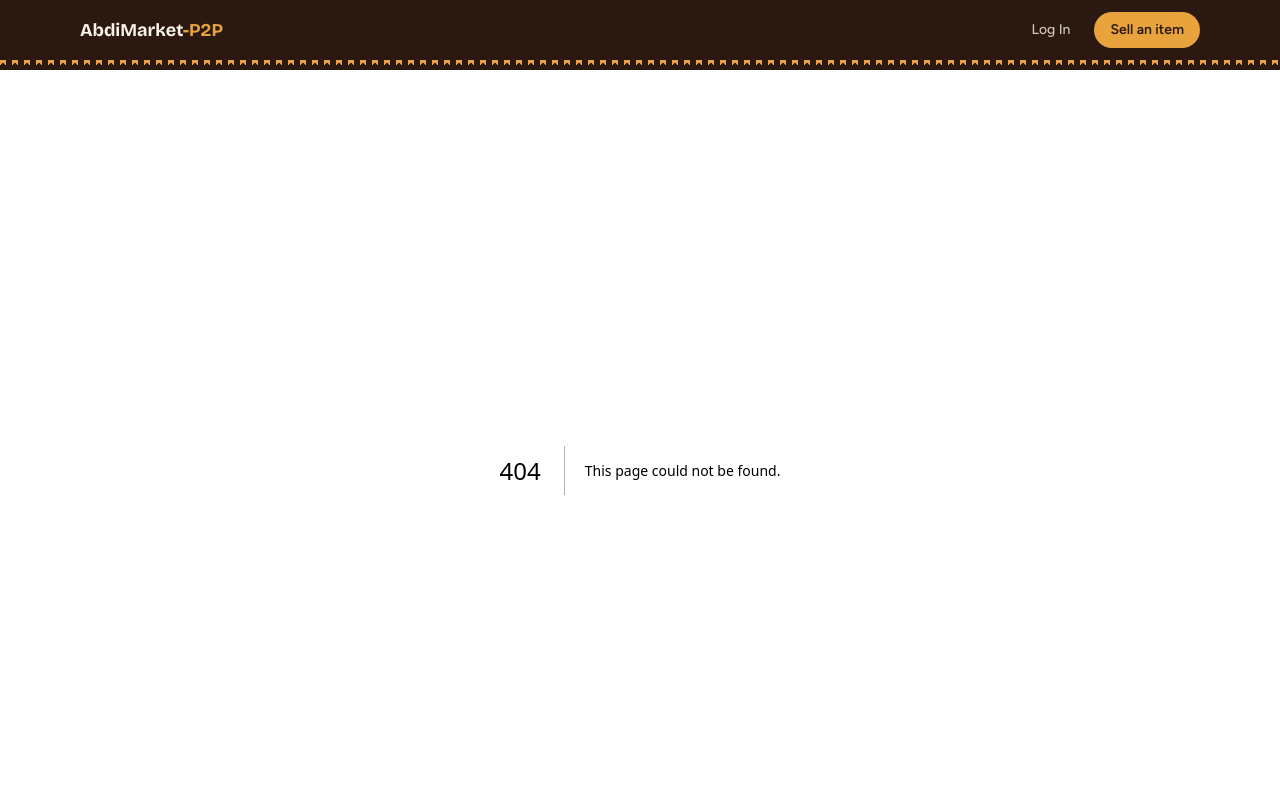
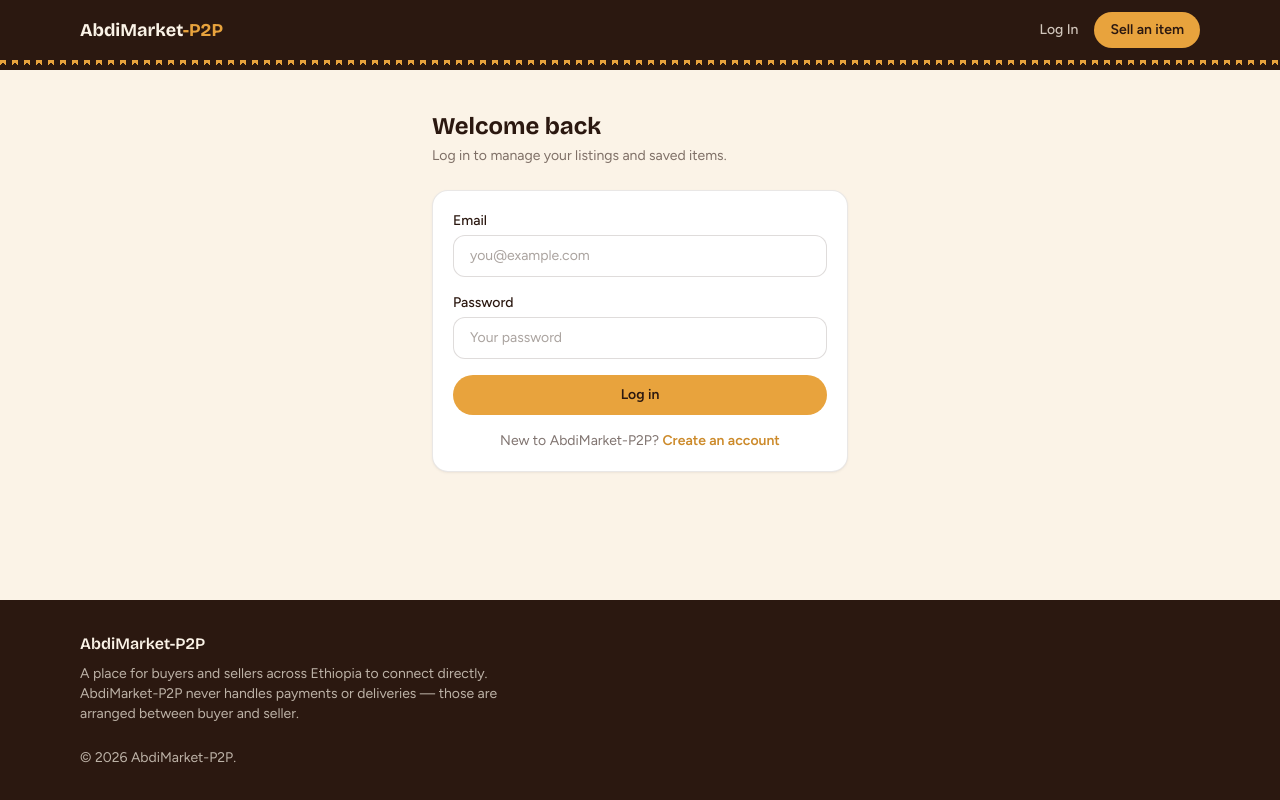
Before and after one commit to AbdiBirru/abdimarket-p2p, a Next.js app: page /login in a window 1280 px wide. Before the commit this address had no page. Shown: the top 800 px of the page. Built offline with nearby package versions, Linux system fonts and the light colour scheme; no server answers.

Commit message:
Day 9: register and login pages, session-aware nav

```diff
--- /dev/null
+++ b/src/app/login/page.tsx
@@ -0,0 +1,18 @@
+import Card from "@/components/ui/Card";
+import LoginForm from "@/components/auth/LoginForm";
+
+export default function LoginPage() {
+  return (
+    <div className="mx-auto max-w-md px-4 py-10">
+      <h1 className="font-display text-2xl font-bold text-coffee-950">
+        Welcome back
+      </h1>
+      <p className="mt-1 text-sm text-coffee-950/60">
+        Log in to manage your listings and saved items.
+      </p>
+      <Card className="mt-6 p-5">
+        <LoginForm />
+      </Card>
+    </div>
+  );
+}
--- /dev/null
+++ b/src/app/register/page.tsx
@@ -0,0 +1,18 @@
+import Card from "@/components/ui/Card";
+import RegisterForm from "@/components/auth/RegisterForm";
+
+export default function RegisterPage() {
+  return (
+    <div className="mx-auto max-w-md px-4 py-10">
+      <h1 className="font-display text-2xl font-bold text-coffee-950">
+        Create your account
+      </h1>
+      <p className="mt-1 text-sm text-coffee-950/60">
+        Join AbdiMarket-P2P to buy and sell directly with people near you.
+      </p>
+      <Card className="mt-6 p-5">
+        <RegisterForm />
+      </Card>
+    </div>
+  );
+}
--- /dev/null
+++ b/src/components/auth/LoginForm.tsx
@@ -0,0 +1,48 @@
+"use client";
+
+import { useActionState } from "react";
+import Link from "next/link";
+import Input from "@/components/ui/Input";
+import Button from "@/components/ui/Button";
+import { loginUser } from "@/lib/actions/login";
+
+export default function LoginForm() {
+  const [state, formAction, isPending] = useActionState(loginUser, {
+    error: null,
+  });
+
+  return (
+    <form action={formAction} className="space-y-4">
+      <div>
+        <label htmlFor="email" className="mb-1 block text-sm font-medium text-coffee-950">
+          Email
+        </label>
+        <Input id="email" name="email" type="email" required placeholder="you@example.com" />
+      </div>
+
+      <div>
+        <label htmlFor="password" className="mb-1 block text-sm font-medium text-coffee-950">
+          Password
+        </label>
+        <Input id="password" name="password" type="password" required placeholder="Your password" />
+      </div>
+
+      {state.error && (
+        <p className="rounded-lg bg-brick-600/10 px-3 py-2 text-sm text-brick-600">
+          {state.error}
+        </p>
+      )}
+
+      <Button type="submit" disabled={isPending} className="w-full">
+        {isPending ? "Logging in..." : "Log in"}
+      </Button>
+
+      <p className="text-center text-sm text-coffee-950/60">
+        New to AbdiMarket-P2P?{" "}
+        <Link href="/register" className="font-semibold text-marigold-600">
+          Create an account
+        </Link>
+      </p>
+    </form>
+  );
+}
--- /dev/null
+++ b/src/components/auth/RegisterForm.tsx
@@ -0,0 +1,55 @@
+"use client";
+
+import { useActionState } from "react";
+import Link from "next/link";
+import Input from "@/components/ui/Input";
+import Button from "@/components/ui/Button";
+import { registerUser } from "@/lib/actions/register";
+
+export default function RegisterForm() {
+  const [state, formAction, isPending] = useActionState(registerUser, {
+    error: null,
+  });
+
+  return (
+    <form action={formAction} className="space-y-4">
+      <div>
+        <label htmlFor="name" className="mb-1 block text-sm font-medium text-coffee-950">
+          Full name
+        </label>
+        <Input id="name" name="name" type="text" required placeholder="Selam Abebe" />
+      </div>
+
+      <div>
+        <label htmlFor="email" className="mb-1 block text-sm font-medium text-coffee-950">
+          Email
+        </label>
+        <Input id="email" name="email" type="email" required placeholder="you@example.com" />
+      </div>
+
+      <div>
+        <label htmlFor="password" className="mb-1 block text-sm font-medium text-coffee-950">
+          Password
+        </label>
+        <Input id="password" name="password" type="password" required minLength={8} placeholder="At least 8 characters" />
+      </div>
+
+      {state.error && (
+        <p className="rounded-lg bg-brick-600/10 px-3 py-2 text-sm text-brick-600">
+          {state.error}
+        </p>
+      )}
+
+      <Button type="submit" disabled={isPending} className="w-full">
+        {isPending ? "Creating account..." : "Create account"}
+      </Button>
+
+      <p className="text-center text-sm text-coffee-950/60">
+        Already have an account?{" "}
+        <Link href="/login" className="font-semibold text-marigold-600">
+          Log in
+        </Link>
+      </p>
+    </form>
+  );
+}
--- a/src/components/layout/BottomNav.tsx
+++ b/src/components/layout/BottomNav.tsx
@@ -1,7 +1,11 @@
 import Link from "next/link";
 import { Home, Search, PlusCircle, Heart, User } from "lucide-react";
+import { auth } from "@/auth";
 
-export default function BottomNav() {
+export default async function BottomNav() {
+  const session = await auth();
+  const accountHref = session?.user ? "/account" : "/login";
+
   return (
     <nav className="fixed inset-x-0 bottom-0 z-40 flex items-center justify-around border-t border-coffee-950/10 bg-white py-2 md:hidden">
       <Link href="/" className="flex flex-col items-center gap-1 px-3 py-1 text-coffee-950">
@@ -20,10 +24,10 @@ export default function BottomNav() {
         <Heart className="h-6 w-6" />
         <span className="text-xs">Saved</span>
       </button>
-      <button className="flex flex-col items-center gap-1 px-3 py-1 text-coffee-950/60">
+      <Link href={accountHref} className="flex flex-col items-center gap-1 px-3 py-1 text-coffee-950/60">
         <User className="h-6 w-6" />
-        <span className="text-xs">Account</span>
-      </button>
+        <span className="text-xs">{session?.user ? "Account" : "Log In"}</span>
+      </Link>
     </nav>
   );
 }
--- a/src/components/layout/Header.tsx
+++ b/src/components/layout/Header.tsx
@@ -1,7 +1,10 @@
 import Link from "next/link";
 import { Search } from "lucide-react";
+import { auth, signOut } from "@/auth";
 
-export default function Header() {
+export default async function Header() {
+  const session = await auth();
+
   return (
     <header className="sticky top-0 z-40 bg-coffee-950">
       <div className="mx-auto flex max-w-6xl items-center justify-between px-4 py-3">
@@ -9,8 +12,24 @@ export default function Header() {
           AbdiMarket<span className="text-marigold-500">-P2P</span>
         </Link>
 
-        <nav className="hidden items-center gap-6 text-sm font-medium text-cream-50/80 md:flex">
-          <span>Log In</span>
+        <nav className="hidden items-center gap-4 text-sm font-medium text-cream-50/80 md:flex">
+          {session?.user ? (
+            <>
+              <span className="text-cream-50">Hi, {session.user.name}</span>
+              <form
+                action={async () => {
+                  "use server";
+                  await signOut({ redirectTo: "/" });
+                }}
+              >
+                <button className="text-cream-50/80 hover:text-cream-50">
+                  Log Out
+                </button>
+              </form>
+            </>
+          ) : (
+            <Link href="/login">Log In</Link>
+          )}
           <span className="rounded-full bg-marigold-500 px-4 py-2 font-semibold text-coffee-950">
             Sell an item
           </span>
--- /dev/null
+++ b/src/lib/actions/login.ts
@@ -0,0 +1,29 @@
+"use server";
+
+import { signIn } from "@/auth";
+import { AuthError } from "next-auth";
+
+export type LoginState = { error: string | null };
+
+export async function loginUser(
+  _prevState: LoginState,
+  formData: FormData
+): Promise<LoginState> {
+  const email = formData.get("email") as string;
+  const password = formData.get("password") as string;
+
+  try {
+    await signIn("credentials", {
+      email,
+      password,
+      redirectTo: "/",
+    });
+  } catch (error) {
+    if (error instanceof AuthError) {
+      return { error: "Invalid email or password." };
+    }
+    throw error;
+  }
+
+  return { error: null };
+}
--- /dev/null
+++ b/src/lib/actions/register.ts
@@ -0,0 +1,43 @@
+"use server";
+
+import bcrypt from "bcryptjs";
+import { prisma } from "@/lib/prisma";
+import { signIn } from "@/auth";
+
+export type RegisterState = { error: string | null };
+
+export async function registerUser(
+  _prevState: RegisterState,
+  formData: FormData
+): Promise<RegisterState> {
+  const name = formData.get("name") as string;
+  const email = formData.get("email") as string;
+  const password = formData.get("password") as string;
+
+  if (!name || !email || !password) {
+    return { error: "All fields are required." };
+  }
+
+  if (password.length < 8) {
+    return { error: "Password must be at least 8 characters." };
+  }
+
+  const existing = await prisma.user.findUnique({ where: { email } });
+  if (existing) {
+    return { error: "An account with this email already exists." };
+  }
+
+  const hashedPassword = await bcrypt.hash(password, 10);
+
+  await prisma.user.create({
+    data: { name, email, password: hashedPassword },
+  });
+
+  await signIn("credentials", {
+    email,
+    password,
+    redirectTo: "/",
+  });
+
+  return { error: null };
+}
```
